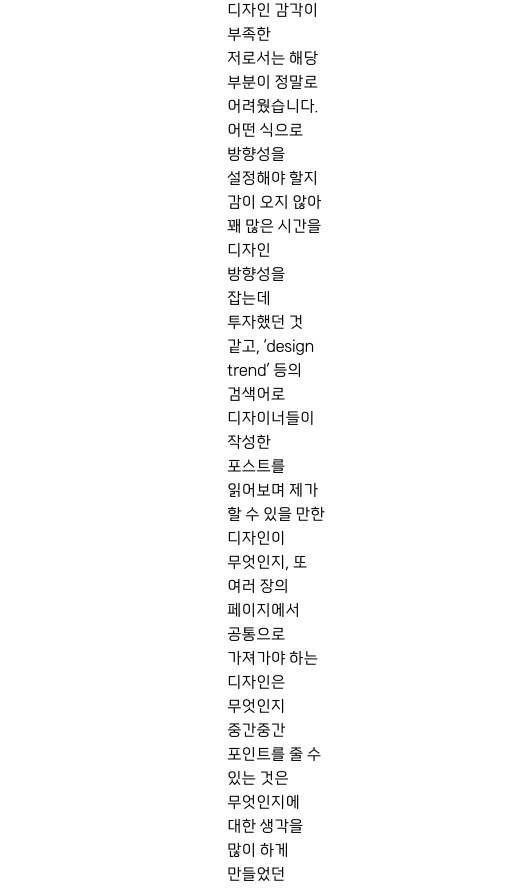
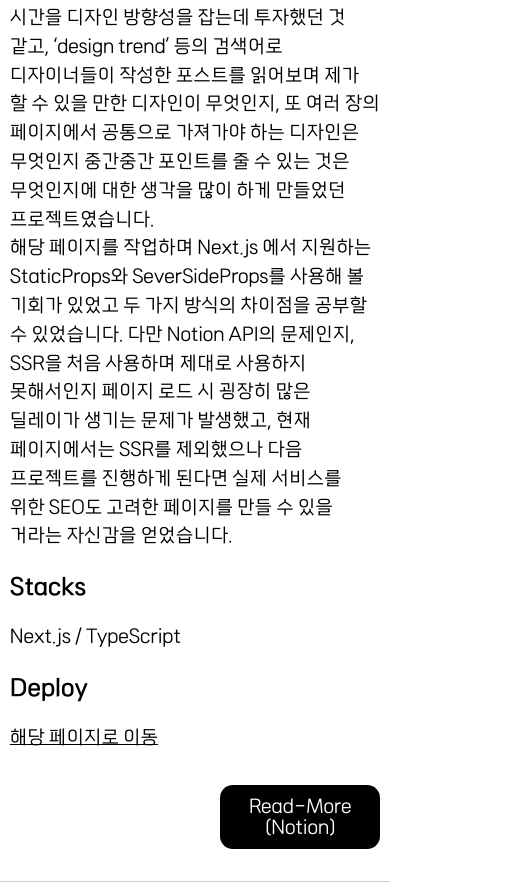
Before and after one commit to InhooPark/portfolio, a Next.js app: page /projects in a window 390 px wide. Shown: the part 1108-1996 px from the top of the page, 512 px wide, since content can reach past the window. Built offline with nearby package versions, Linux system fonts and the light colour scheme.

Commit message:
responsive 1

```diff
--- a/src/Nav.tsx
+++ b/src/Nav.tsx
@@ -28,8 +28,11 @@ const Nav = () => {
   }
 
   function toPage(page: string) {
+    const bodyEl = document.querySelector("body");
+    if (bodyEl !== null) bodyEl.style.overflow = "auto";
     switch (page) {
       case "ABOUT":
+        setBurger(false);
         router.push("/about");
         break;
       case "PROJECT":
@@ -83,6 +86,14 @@ const Nav = () => {
   }
   function burgerOn() {
     setBurger(!burger);
+
+    if (burger) {
+      const bodyEl = document.querySelector("body");
+      if (bodyEl !== null) bodyEl.style.overflow = "auto";
+    } else {
+      const bodyEl = document.querySelector("body");
+      if (bodyEl !== null) bodyEl.style.overflow = "hidden";
+    }
   }
 
   useEffect(() => {
--- a/src/Project.tsx
+++ b/src/Project.tsx
@@ -51,7 +51,13 @@ const Project = ({ data }: typeProject) => {
             return (
               <div key={key} className={Style.project_summary_text}>
                 <p className={Style.project_summary_title}>{title.charAt(0).toUpperCase() + title.slice(1)}</p>
-                <pre>{data[`${title}`]}</pre>
+                {title !== "deploy" ? (
+                  <pre>{data[`${title}`]}</pre>
+                ) : (
+                  <a href={data[`${title}`]} target="_blank">
+                    {"해당 페이지로 이동"}
+                  </a>
+                )}
               </div>
             );
           })}
--- a/styles/about.module.scss
+++ b/styles/about.module.scss
@@ -300,7 +300,7 @@
       .title_text {
         > h1 {
           font-size: 3rem;
-          -webkit-text-stroke: 0.1px #ffffffaa;
+          -webkit-text-stroke: 0.3px #ffffffaa;
         }
         > p {
           font-size: 2rem;
--- a/styles/project.module.scss
+++ b/styles/project.module.scss
@@ -10,6 +10,9 @@
       border-bottom: 2px solid #00000077;
       margin: 5rem auto;
       padding: 0 0 2rem;
+      &:last-child {
+        border-bottom: none;
+      }
       > h4 {
         text-align: end;
         font-size: 3rem;
@@ -52,6 +55,11 @@
             > pre {
               white-space: pre-wrap;
             }
+            > a {
+              font-size: 1rem;
+              color: #000000;
+              cursor: pointer;
+            }
           }
           > button {
             width: 6rem;
@@ -80,3 +88,98 @@
     }
   }
 }
+
+@media screen and (max-width: 1024px) {
+  .project_main {
+    .project_section {
+      article {
+        > h4 {
+          font-size: 4rem;
+        }
+        > figure {
+          display: flex;
+          flex-direction: column;
+          .project_img_wrap {
+            width: 100%;
+          }
+          .project_summary {
+            width: 100%;
+            .project_summary_text {
+              padding-left: 0;
+              .project_summary_title {
+                font-size: 2rem;
+              }
+              > pre {
+                font-size: 1.5rem;
+              }
+              > a {
+                font-size: 1.5rem;
+              }
+            }
+            > button {
+              width: 10rem;
+              height: 4rem;
+              border-radius: 0.8rem;
+              box-shadow: none;
+              &:hover {
+                transform: translate(0);
+              }
+              > a {
+                font-size: 1.5rem;
+              }
+            }
+          }
+        }
+      }
+    }
+  }
+}
+@media screen and (max-width: 768px) {
+  .project_main {
+    .project_section {
+      width: 100%;
+      article {
+        border-bottom: 0.3px solid #00000033;
+        > h4 {
+          font-size: 2rem;
+        }
+        > figure {
+          width: 95%;
+          margin: 0 auto;
+          display: flex;
+          flex-direction: column;
+          .project_img_wrap {
+            width: 100%;
+          }
+          .project_summary {
+            width: 100%;
+            .project_summary_text {
+              padding-left: 0;
+              .project_summary_title {
+                font-size: 1.5rem;
+              }
+              > pre {
+                font-size: 1.2rem;
+              }
+              > a {
+                font-size: 1.2rem;
+              }
+            }
+            > button {
+              width: 10rem;
+              height: 4rem;
+              border-radius: 0.8rem;
+              box-shadow: none;
+              &:hover {
+                transform: translate(0);
+              }
+              > a {
+                font-size: 1.2rem;
+              }
+            }
+          }
+        }
+      }
+    }
+  }
+}
```
Also changed, not shown: styles/toyprojects.module.scss (+105 -2 lines).
